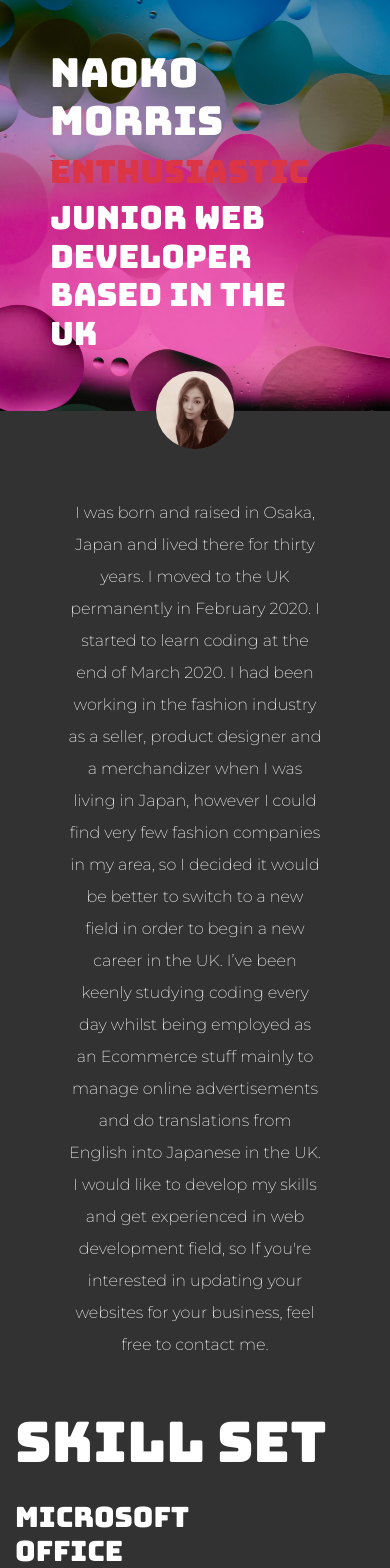
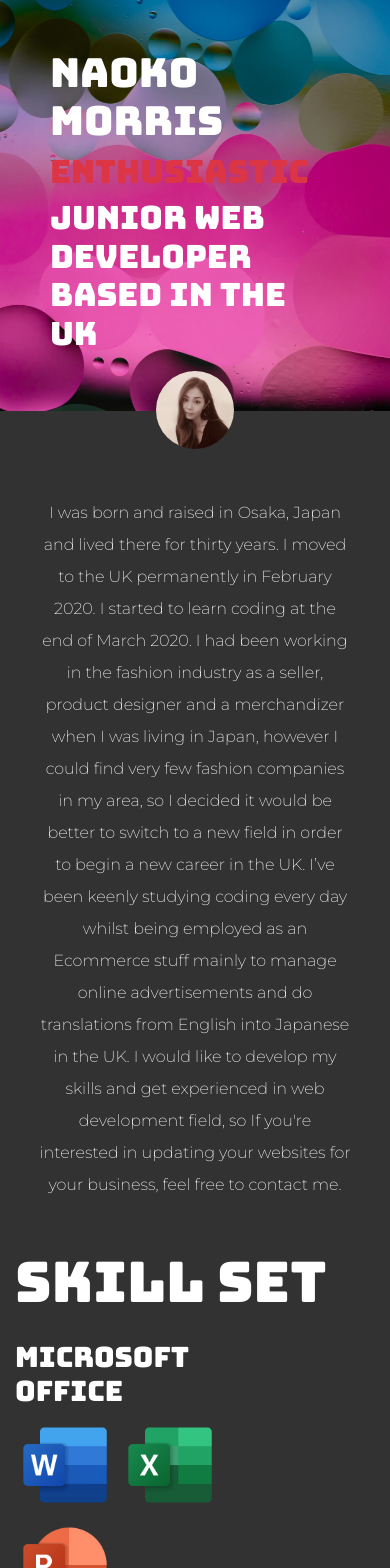
Before and after one commit to suzuran7053/suzuran7053.github.io, a PHP site: page / in a window 390 px wide. Shown: the part 50-1618 px from the top of the page. Run offline with PHP 8.4, Linux system fonts and the light colour scheme; some libraries are stand-ins or nearby versions.

Commit message:
Update style.css

```diff
--- a/style.css
+++ b/style.css
@@ -103,3 +103,9 @@ hr {
         display: block;
     }
 }
+
+@media(max-width:992px){
+    .me{
+        width: 80vw;
+    }
+}
```
